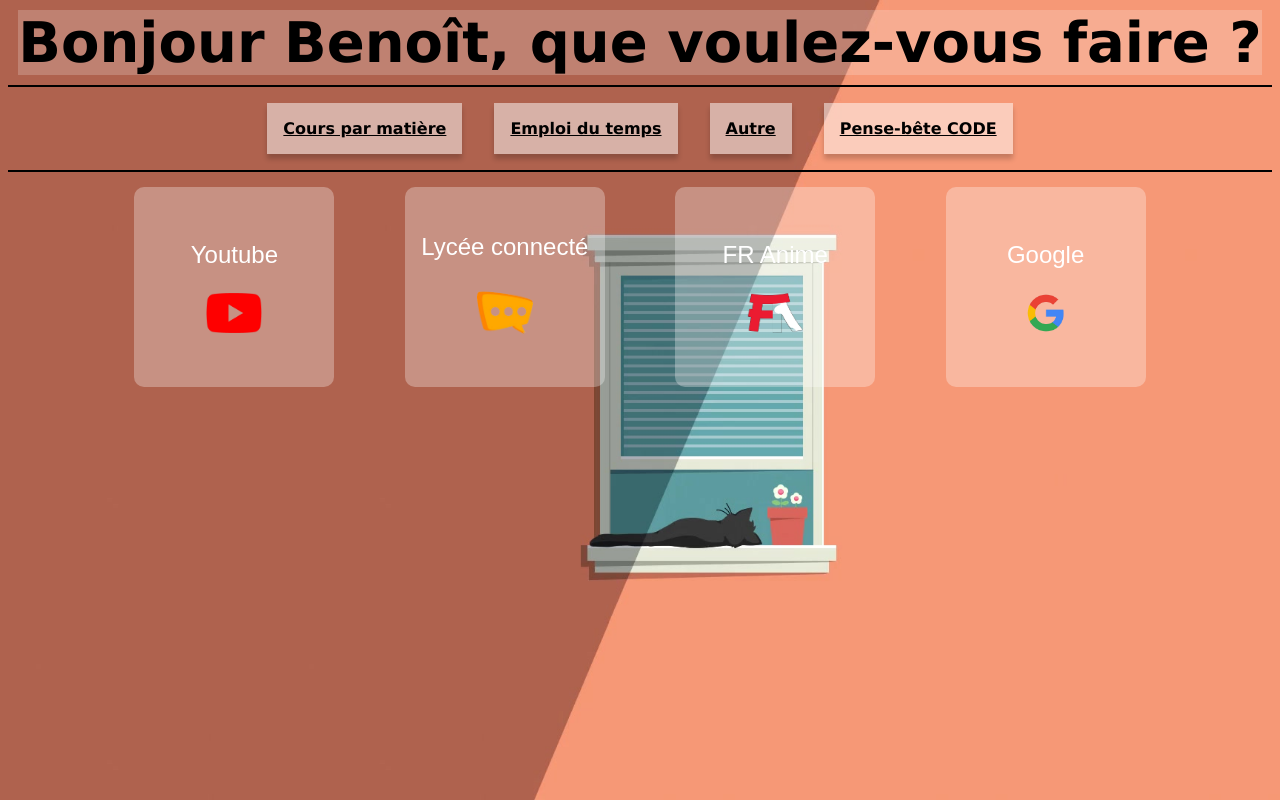
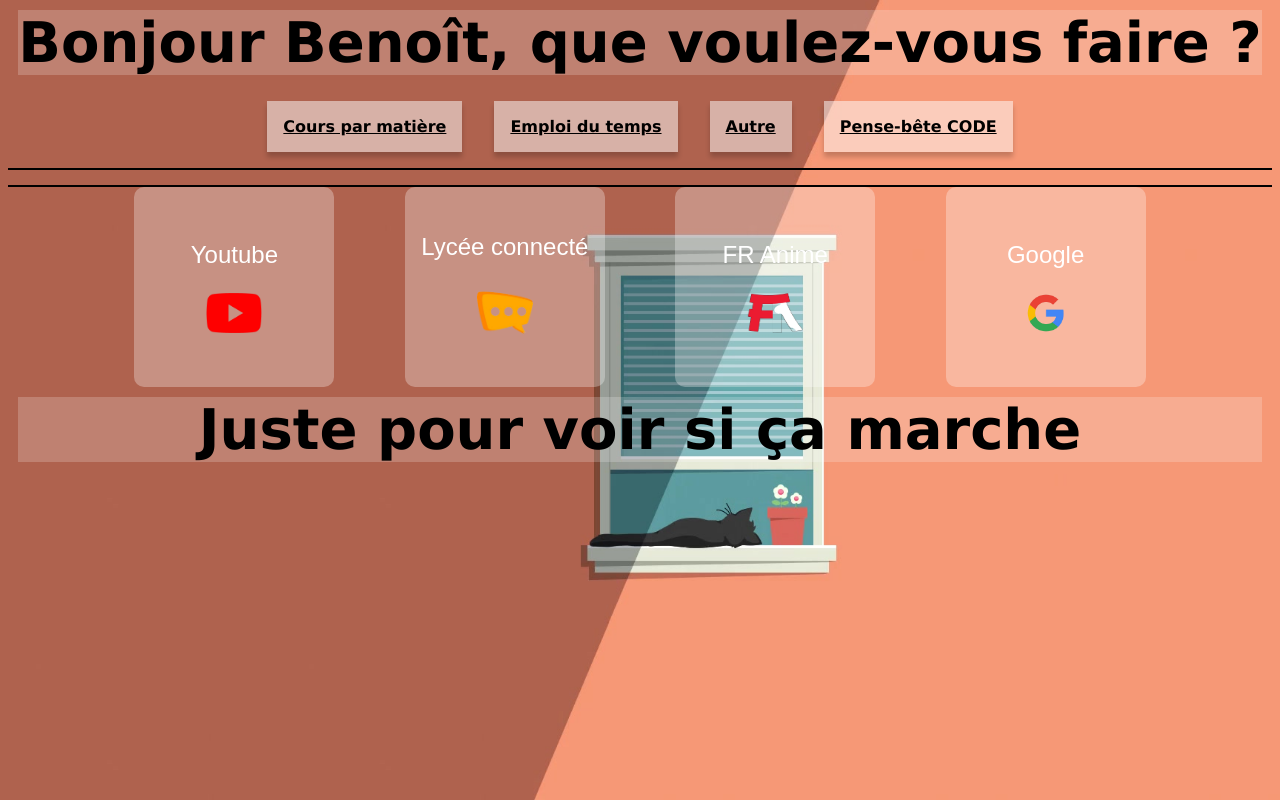
Before and after one commit to Tioneb67000/Site-internet, a plain HTML site: page (0)Page d'acceuil.html in a window 1280 px wide. Drawn offline with Linux system fonts and the light colour scheme.

Commit message:
Update (0)Page d'acceuil.html

```diff
--- a/(0)Page d'acceuil.html
+++ b/(0)Page d'acceuil.html
@@ -22,13 +22,14 @@
         salutationElement.innerHTML = '<h1>' + salutation + '</h1>';
     </script>
 
-    <div class="hautDIV"></div>
+    <div class="hautDIV">
     <nav class="acceuil">
         <p class="sous"><a href="(1)Cours par matière.html" style="color:black">Cours par matière</a></p>
         <p class="sous"><a href="(2)Emploi du temps.html" style="color:black">Emploi du temps</a></p>
         <p class="sous"><a href="(3)Autre.html" style="color:black">Autre</a></p>
         <p class="sous"><a href="(4)Pense-bête CODE.html" style="color:black">Pense-bête CODE</a></p>
     </nav>
+    </div>
 
     <div class="lien_vers_internet">
         <div class="lien_1">
@@ -50,9 +51,9 @@
             <a href="https://google.com" target="_blank">
                 <button>Google<img src="CSS/Images/Google_logo.png" class="google"></button>
             </a>
-        </dic>
-
+        </div>
     </div>
+    <div><h1>Juste pour voir si ça marche</h1></div>
 </body>
 
 </html>
```
